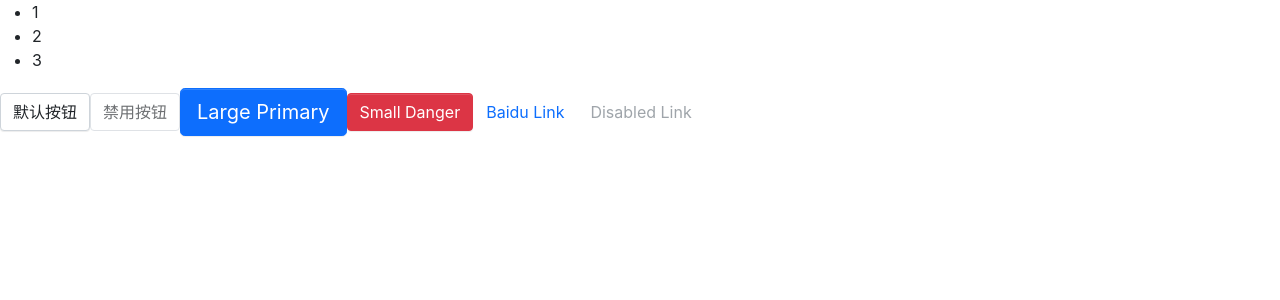
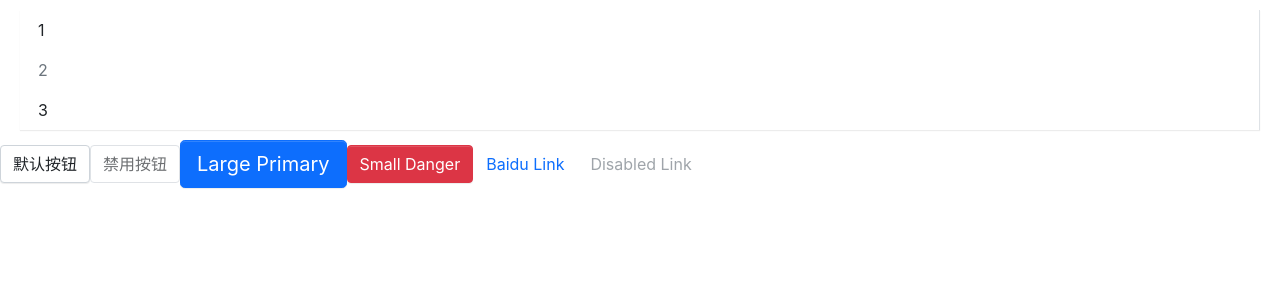
Before and after one commit to Bi8bo-xx/study-vikingship-components, a React (Create React App) app: page / in a window 1280 px wide. Shown: the top 300 px of the page. Built offline with nearby package versions, Linux system fonts and the light colour scheme.

Commit message:
test: menu 单元测试

```diff
--- a/src/App.tsx
+++ b/src/App.tsx
@@ -8,9 +8,9 @@ const App: FC = () => {
   return (
     <div>
       <div>
-        <Menu defaultIndex={0} onSelect={(index) => console.log(index)}>
+        <Menu defaultIndex={0} onSelect={(index) => console.log(index)} mode="vertical">
           <MenuItem index={1}>1</MenuItem>
-          <MenuItem index={2}>2</MenuItem>
+          <MenuItem index={2} disabled>2</MenuItem>
           <MenuItem index={3}>3</MenuItem>
         </Menu>
       </div>
--- /dev/null
+++ b/src/components/Menu/_style.scss
@@ -0,0 +1,119 @@
+.menu {
+  display: flex;
+  flex-wrap: wrap;
+  padding-left: 0;
+  margin-bottom: 30px;
+  list-style: none;
+  border-bottom: $menu-border-width solid $menu-border-color;
+  box-shadow: $menu-box-shadow;
+
+  > .menu-item {
+    padding: $menu-item-padding-y $menu-item-padding-x;
+    cursor: pointer;
+    transition: $menu-transition;
+
+    &:hover,
+    &:focus {
+      text-decoration: none;
+    }
+
+    &.is-disabled {
+      color: $menu-item-disabled-color;
+      pointer-events: none;
+      cursor: default;
+    }
+
+    &.is-active,
+    &:hover {
+      color: $menu-item-active-color;
+      border-bottom: $menu-item-active-border-width solid
+        $menu-item-active-color;
+    }
+  }
+
+  // .submenu-item {
+  //   position: relative;
+
+  //   .submenu-title {
+  //     display: flex;
+  //     align-items: center;
+  //   }
+
+  //   .arrow-icon {
+  //     transition: transform 0.25s ease-in-out;
+  //     margin-left: 3px;
+  //   }
+
+  //   &:hover {
+  //     .arrow-icon {
+  //       transform: rotate(180deg);
+  //     }
+  //   }
+  // }
+
+  // .is-vertical {
+  //   .arrow-icon {
+  //     transform: rotate(0deg) !important;
+  //   }
+  // }
+
+  // .is-vertical.is-opened {
+  //   .arrow-icon {
+  //     transform: rotate(180deg) !important;
+  //   }
+  // }
+
+  // .viking-submenu {
+  //   //display: none;
+  //   list-style: none;
+  //   padding-left: 0;
+  //   white-space: nowrap;
+  //   //transition: $menu-transition;
+  //   .menu-item {
+  //     padding: $menu-item-padding-y $menu-item-padding-x;
+  //     cursor: pointer;
+  //     transition: $menu-transition;
+  //     color: $body-color;
+  //     &.is-active,
+  //     &:hover {
+  //       color: $menu-item-active-color !important;
+  //     }
+  //   }
+  // }
+  // .viking-submenu.menu-opened {
+  //   //display: block;
+  // }
+}
+
+.menu-horizontal {
+  > .menu-item {
+    border-bottom: $menu-item-active-border-width solid transparent;
+  }
+
+  .viking-submenu {
+    position: absolute;
+    background: $white;
+    z-index: 100;
+    top: calc(100% + 8px);
+    left: 0;
+    border: $menu-border-width solid $menu-border-color;
+    box-shadow: $submenu-box-shadow;
+  }
+}
+
+.menu-vertical {
+  flex-direction: column;
+  border-bottom: 0px;
+  margin: 10px 20px;
+  border-right: $menu-border-width solid $menu-border-color;
+
+  > .menu-item {
+    border-left: $menu-item-active-border-width solid transparent;
+
+    &.is-active,
+    &:hover {
+      border-bottom: 0px;
+      border-left: $menu-item-active-border-width solid $menu-item-active-color;
+    }
+  }
+}
--- a/src/components/Menu/menu.tsx
+++ b/src/components/Menu/menu.tsx
@@ -22,7 +22,7 @@ const Menu: FC<MenuProps> = (props) => {
     onSelect: handleClick,
   };
   return (
-    <ul className={classes} style={style}>
+    <ul className={classes} style={style} role="menu">
       <MenuContext.Provider value={passedContext}>
         {children}
       </MenuContext.Provider>
--- a/src/components/Menu/menuItem.tsx
+++ b/src/components/Menu/menuItem.tsx
@@ -16,7 +16,7 @@ const MenuItem: FC<MenuItemProps> = (props) => {
     }
   };
   return (
-    <li className={classes} style={style} onClick={handleClick}>
+    <li className={classes} style={style} onClick={handleClick} role="menuitem">
       {children}
     </li>
   );
--- a/src/components/Menu/types.ts
+++ b/src/components/Menu/types.ts
@@ -1,4 +1,4 @@
-import React, { CSSProperties, ReactNode } from 'react';
+import { CSSProperties, ReactNode } from 'react';
 
 type MenuMode = 'horizontal' | 'vertical';
 type SelectCallback = (selectIndex: number) => void;
@@ -9,7 +9,7 @@ interface MenuProps {
   mode?: MenuMode;
   style?: CSSProperties;
   onSelect?: SelectCallback;
-  children: ReactNode;
+  children?: ReactNode;
 }
 
 interface IMenuContext {
@@ -22,7 +22,7 @@ interface MenuItemProps {
   disabled?: boolean;
   className?: string;
   style?: CSSProperties;
-  children: ReactNode;
+  children?: ReactNode;
 }
 
 export type { MenuProps, IMenuContext, MenuItemProps };
--- a/src/styles/_variables.scss
+++ b/src/styles/_variables.scss
@@ -178,8 +178,6 @@ $box-shadow: 0 0.5rem 1rem rgba($black, 0.15) !default;
 $box-shadow-lg: 0 1rem 3rem rgba($black, 0.175) !default;
 $box-shadow-inset: inset 0 1px 2px rgba($black, 0.075) !default;
 
-// 按钮样式 start ↓
-
 // 通过 padding 控制按钮大小
 $btn-padding-x-sm: 0.5rem !default;
 $btn-padding-y-sm: 0.25rem !default;
@@ -225,8 +223,6 @@ $btn-border-radius-sm: $border-radius-sm !default;
 $btn-transition: color 0.15s ease-in-out, background-color 0.15s ease-in-out,
   border-color 0.15s ease-in-out, box-shadow 0.15s ease-in-out !default;
 
-// 按钮样式 end ↑
-
 // menu
 $menu-border-width: $border-width !default;
 $menu-border-color: $border-color !default;
@@ -241,7 +237,6 @@ $menu-item-active-color: $primary !default;
 $menu-item-active-border-width: 2px !default;
 $menu-item-disabled-color: $gray-600 !default;
 
-//sub-menu
 //submenu
 $submenu-box-shadow: 0 2px 4px 0 rgba(0, 0, 0, 0.12),
   0 0 6px 0 rgba(0, 0, 0, 0.04);
--- a/src/styles/index.scss
+++ b/src/styles/index.scss
@@ -7,14 +7,14 @@
 // mixin
 @import 'mixin';
 
-// // animation
+// animation
 // @import 'animation';
 
 // button
 @import '../components/Button/style';
 
-// // menu
-// @import '../components/Menu/style';
+// menu
+@import '../components/Menu/style';
 
 // // icon
 // @import '../components/Icon/style';
```
Also changed, not shown: src/components/Menu/__style.scss (deleted), 1 other file (tests, documents, lock files or other folders).
